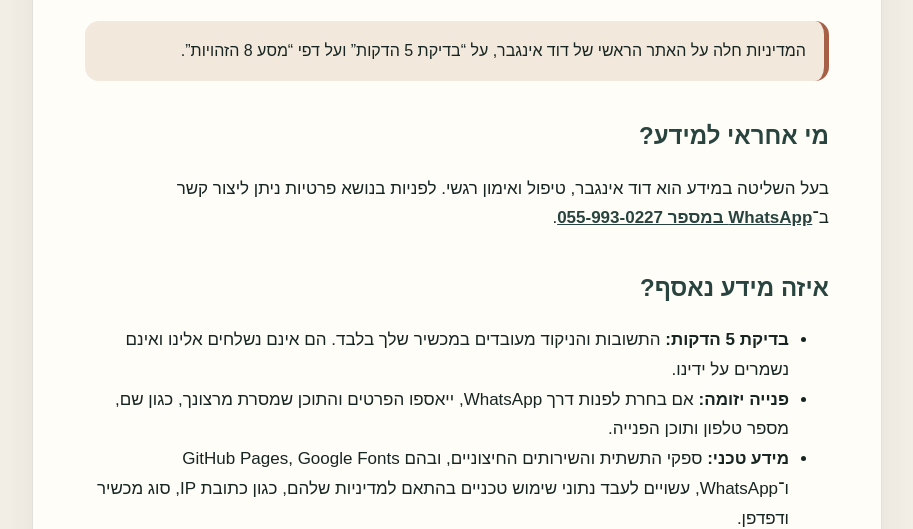
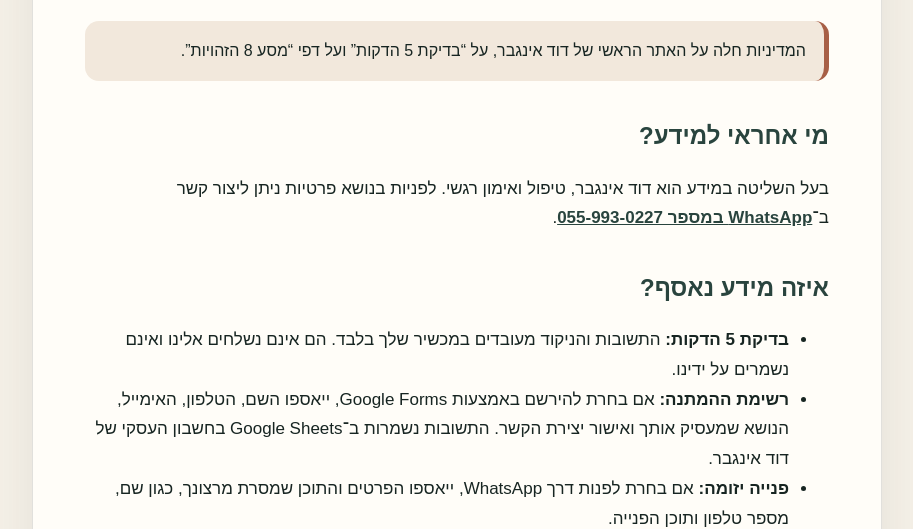
Before and after one commit to davidingber/davidingber.github.io, a plain HTML site: page privacy/index.html in a window 1280 px wide. Shown: the part 271-800 px from the top of the page, without its empty margins (183-1096 px from the left). Drawn offline with Linux system fonts and the light colour scheme.

Commit message:
Document Google Forms waitlist data collection

```diff
--- a/privacy/index.html
+++ b/privacy/index.html
@@ -15,7 +15,7 @@
   <div class="notice">המדיניות חלה על האתר הראשי של דוד אינגבר, על “בדיקת 5 הדקות” ועל דפי “מסע 8 הזהויות”.</div>
   <h2>מי אחראי למידע?</h2><p>בעל השליטה במידע הוא דוד אינגבר, טיפול ואימון רגשי. לפניות בנושא פרטיות ניתן ליצור קשר ב־<a href="https://wa.me/972559930227">WhatsApp במספר 055-993-0227</a>.</p>
   <h2>איזה מידע נאסף?</h2>
-  <ul><li><strong>בדיקת 5 הדקות:</strong> התשובות והניקוד מעובדים במכשיר שלך בלבד. הם אינם נשלחים אלינו ואינם נשמרים על ידינו.</li><li><strong>פנייה יזומה:</strong> אם בחרת לפנות דרך WhatsApp, ייאספו הפרטים והתוכן שמסרת מרצונך, כגון שם, מספר טלפון ותוכן הפנייה.</li><li><strong>מידע טכני:</strong> ספקי התשתית והשירותים החיצוניים, ובהם GitHub Pages, Google Fonts ו־WhatsApp, עשויים לעבד נתוני שימוש טכניים בהתאם למדיניות שלהם, כגון כתובת IP, סוג מכשיר ודפדפן.</li></ul>
+  <ul><li><strong>בדיקת 5 הדקות:</strong> התשובות והניקוד מעובדים במכשיר שלך בלבד. הם אינם נשלחים אלינו ואינם נשמרים על ידינו.</li><li><strong>רשימת ההמתנה:</strong> אם בחרת להירשם באמצעות Google Forms, ייאספו השם, הטלפון, האימייל, הנושא שמעסיק אותך ואישור יצירת הקשר. התשובות נשמרות ב־Google Sheets בחשבון העסקי של דוד אינגבר.</li><li><strong>פנייה יזומה:</strong> אם בחרת לפנות דרך WhatsApp, ייאספו הפרטים והתוכן שמסרת מרצונך, כגון שם, מספר טלפון ותוכן הפנייה.</li><li><strong>מידע טכני:</strong> ספקי התשתית והשירותים החיצוניים, ובהם GitHub Pages, Google Fonts, Google Forms, Google Sheets ו־WhatsApp, עשויים לעבד נתוני שימוש טכניים בהתאם למדיניות שלהם, כגון כתובת IP, סוג מכשיר ודפדפן.</li></ul>
   <h2>מטרות השימוש</h2><p>המידע שנמסר בפנייה משמש למענה לבקשתך, בדיקת התאמה לשירות, תיאום שיחה, מתן השירות, תיעוד נדרש, אבטחה ועמידה בחובות דין. לא ייעשה שימוש במידע למטרה אחרת שאינה תואמת למטרה שלשמה נמסר, אלא בהסכמה או לפי דין.</p>
   <h2>האם חובה למסור מידע?</h2><p>אין חובה חוקית למסור מידע דרך האתר. מסירת המידע היא מרצונך. עם זאת, ללא פרטי קשר ייתכן שלא נוכל להשיב לפנייה או לספק את השירות שביקשת.</p>
   <h2>מסירת מידע לצדדים שלישיים</h2><p>מידע עשוי להיות מעובד בידי ספקים הנדרשים להפעלת השירות, כגון שירותי אחסון, תקשורת ו־WhatsApp, או להימסר כאשר קיימת חובה חוקית. לחיצה על קישור חיצוני כפופה למדיניות הפרטיות של אותו שירות.</p>
```
